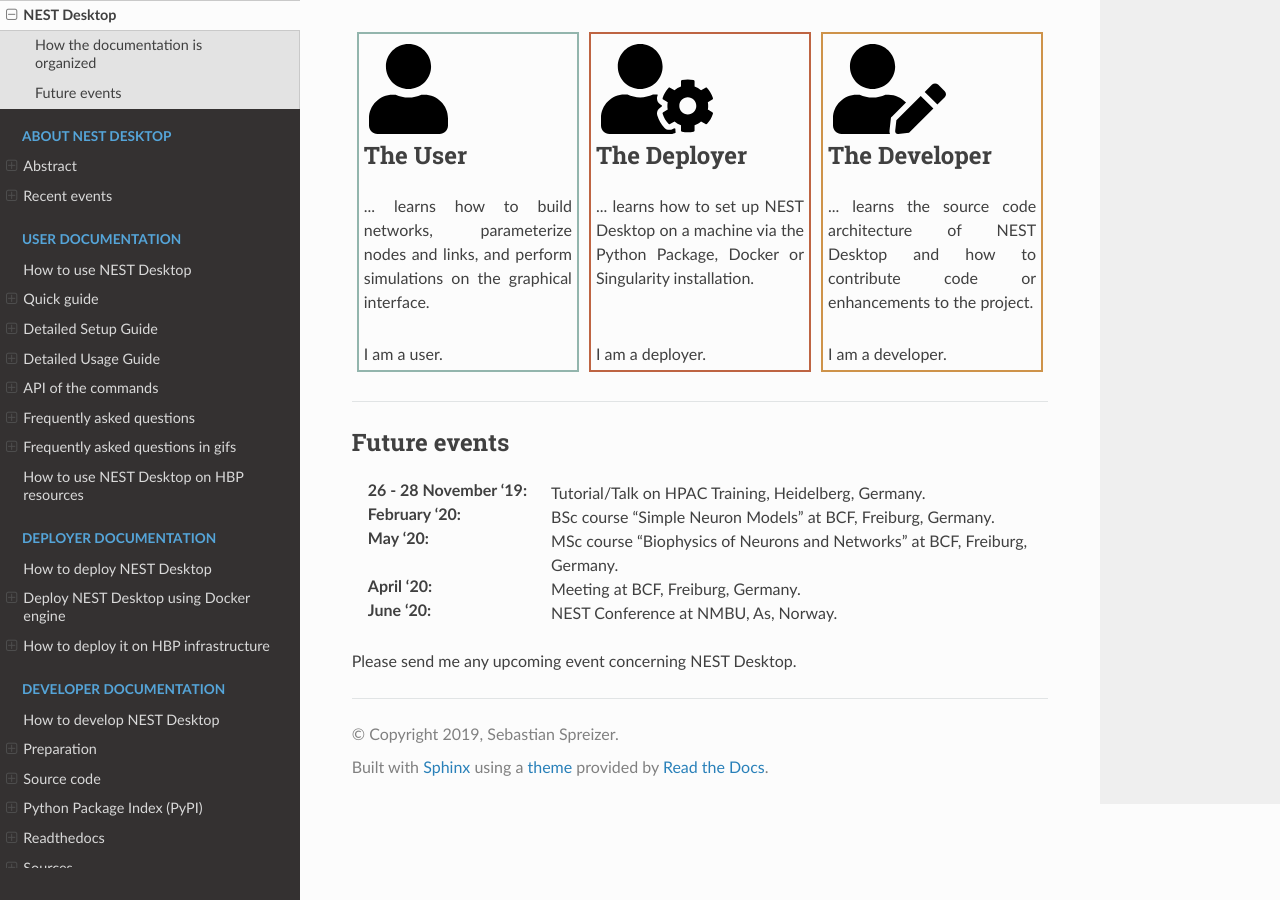
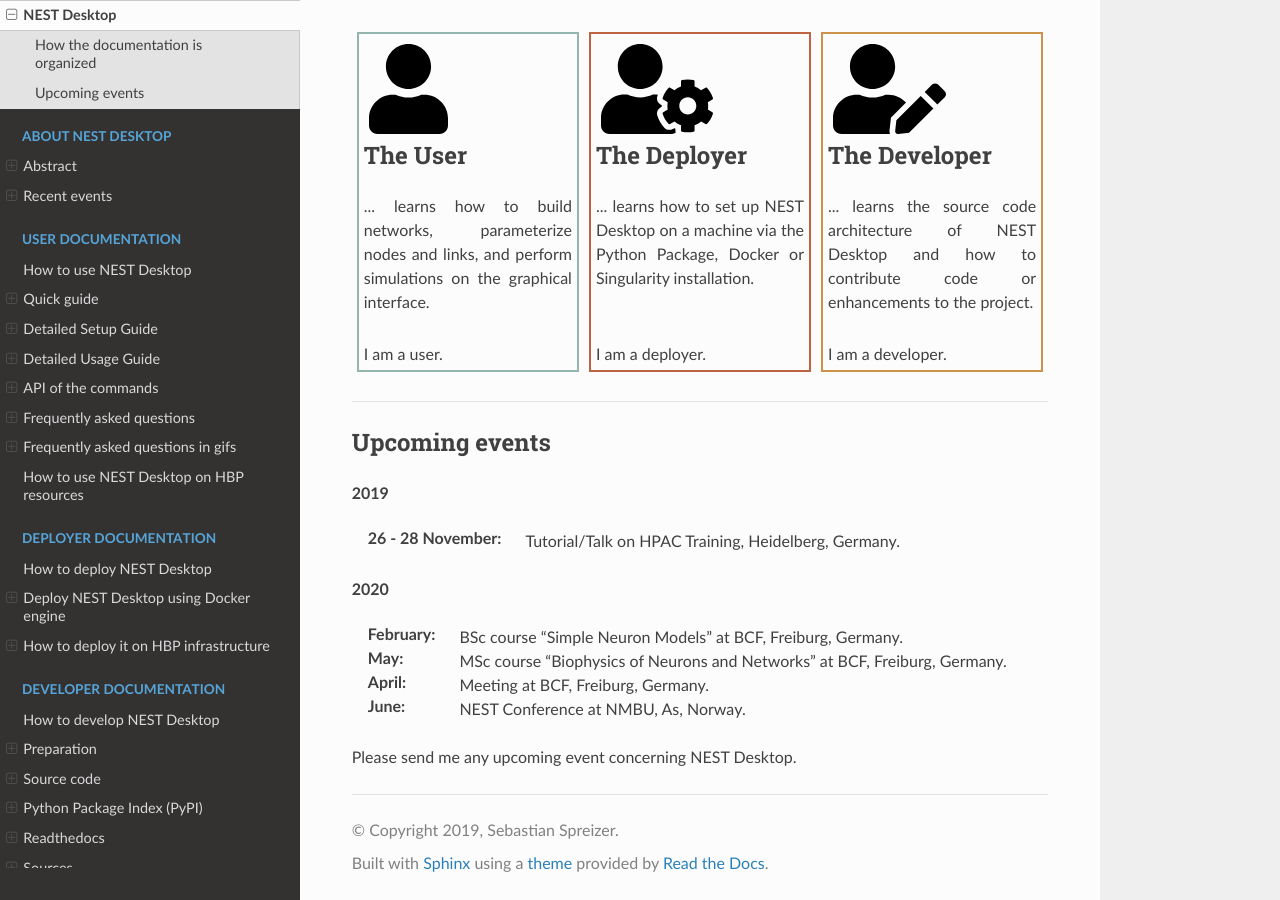
Before and after one commit to babsey/nest-desktop-docs, a Sphinx documentation site: the page built from docs/index.rst, in a window 1280 px wide and 900 px high, scrolled down 694 px. Built offline with Sphinx 7.4.7 and the Read the Docs theme 2.0.0, drawn with Linux system fonts in a browser that asks for light colours.

```diff
--- a/docs/conf.py
+++ b/docs/conf.py
@@ -13,7 +13,6 @@
 # import os
 # import sys
 # sys.path.insert(0, os.path.abspath('.'))
-
 
 # -- Project information -----------------------------------------------------
 
--- a/docs/index.rst
+++ b/docs/index.rst
@@ -76,13 +76,18 @@
 
 ||||
 
-Future events
--------------
+Upcoming events
+---------------
 
-:26 - 28 November '19: Tutorial/Talk on HPAC Training, Heidelberg, Germany.
-:February '20: BSc course "Simple Neuron Models" at BCF, Freiburg, Germany.
-:May '20: MSc course "Biophysics of Neurons and Networks" at BCF, Freiburg, Germany.
-:April '20: Meeting at BCF, Freiburg, Germany.
-:June '20: NEST Conference at NMBU, As, Norway.
+**2019**
+
+:26 - 28 November: Tutorial/Talk on HPAC Training, Heidelberg, Germany.
+
+**2020**
+
+:February: BSc course "Simple Neuron Models" at BCF, Freiburg, Germany.
+:May: MSc course "Biophysics of Neurons and Networks" at BCF, Freiburg, Germany.
+:April: Meeting at BCF, Freiburg, Germany.
+:June: NEST Conference at NMBU, As, Norway.
 
 Please send me any upcoming event concerning NEST Desktop.
```
Also changed, not shown: docs/user/usage.rst (+26 -11 lines), docs/_static/font-awesome/braille.svg (added), docs/_static/font-awesome/brain.svg (added), docs/_static/font-awesome/chart-line.svg (added), docs/_static/font-awesome/cog.svg (added), docs/_static/font-awesome/square-root-alt.svg (added).
